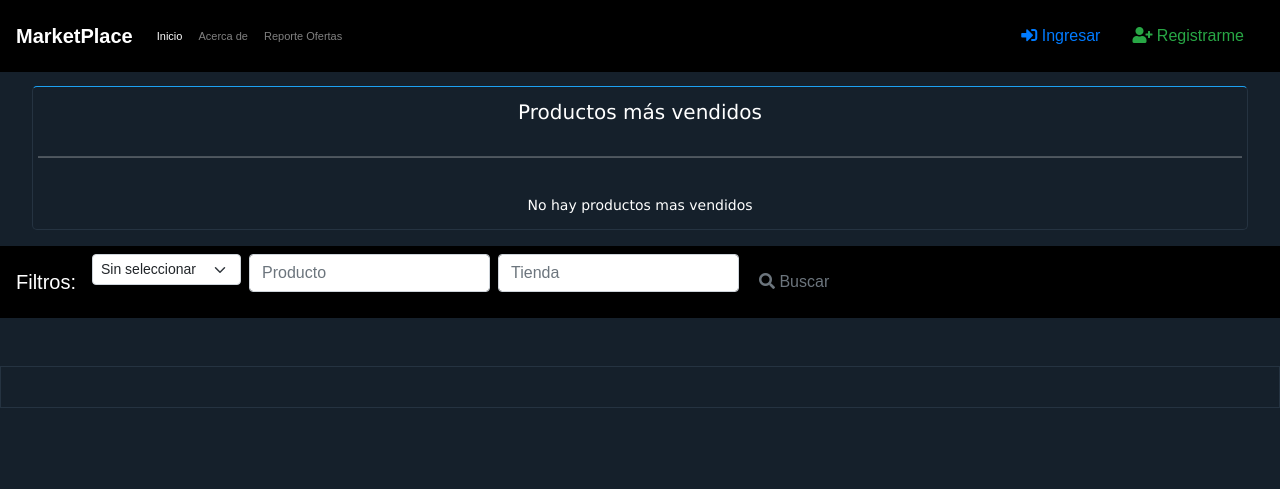
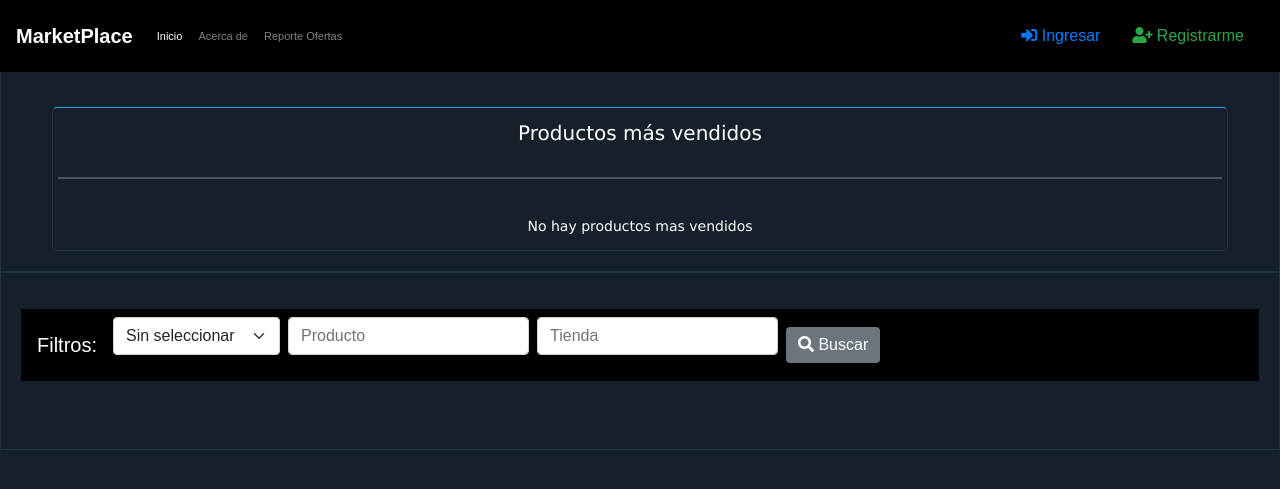
Before and after one commit to bosco11/Proyecto-2-progra4, a CodeIgniter app: page /Proyecto2-progra4/ in a window 1280 px wide. Shown: the top 489 px of the page. Run offline with CodeIgniter, Linux system fonts and the light colour scheme; data that the repository does not hold is empty; some libraries are stand-ins or nearby versions.

Commit message:
add style

```diff
--- a/marketplace/application/views/comprador/compradorHome.php
+++ b/marketplace/application/views/comprador/compradorHome.php
@@ -207,14 +207,14 @@
 							</div>
 						</li>
 
-						<li class="nav-item dropdown notifications-nav ">
+						<li class="nav-item dropdown notifications-nav">
 							<a class="nav-link dropdown-toggle" id="navbarDropdownMenuLink151" data-toggle="dropdown" aria-haspopup="true" aria-expanded="true">
 								<span class="badge badge-pill bg-danger"><?php echo count($notificaciones) ?></span>
 								<span><i class="fas fa-bell" style="font-size: 27px; margin-top: 5px;"></i></span>
 							</a>
 							<div class="dropdown-menu dropdown-menu-right" aria-labelledby="navbarDropdownMenuLink151">
 								<?php foreach ($notificaciones as $notificacion) { ?>
-									<a class="dropdown-item" href="<?php echo site_url('/tienda/ocultarNotificacion/' . $notificacion['id_notificaciones']."/".$notificacion['id_productos']) ?>">
+									<a class="dropdown-item" href="<?php echo site_url('/tienda/ocultarNotificacion/' . $notificacion['id_notificaciones'] . "/" . $notificacion['id_productos']) ?>">
 										<i class="far fa-bell mr-2" aria-hidden="true"></i>
 										<span> <?php echo $notificacion['descripcion'] ?> </span>
 										<span class="float-right"><i class="far fa-eye-slash" aria-hidden="true"></i></span>
@@ -340,7 +340,7 @@
 			"<button type='button' class='btn-close' data-bs-dismiss='alert' aria-label='Close'></button></div>";
 	}
 	?>
-
+	<div id="main_panel">
 		<div id="mas_vendidos">
 			<div class='post_block'>
 				<div class='post_detail' style="text-align: center;">
@@ -417,7 +417,10 @@
 					</div>
 				</div>
 			</div>
+		</div>
+	</div>
 	<!--Navbar-->
+	<div id="main_panel">
 		<nav class="navbar navbar-expand-lg navbar-dark mdb-color lighten-3 mt-3 mb-5" style="background-color: black;">
 
 			<span class="navbar-brand">Filtros:</span>
@@ -428,7 +431,7 @@
 				<ul class="navbar-nav mr-auto">
 					<?php echo form_open('comprador/search', "class=\"d-flex\""); ?>
 					<li class="nav-item me-2">
-						<select name="cmb_categoria" id="cmb_categoria" class="form-select form-select-sm me-2" aria-label=".form-select-sm example">
+						<select name="cmb_categoria" id="cmb_categoria" class="form-select me-2" aria-label=".form-select-sm example">
 							<option value="">Sin seleccionar</option>
 							<?php if (!empty($categorias)) { ?>
 								<?php foreach ($categorias as $cate) { ?>
@@ -439,14 +442,14 @@
 					</li>
 
 					<li class="nav-item me-2">
-						<input id=" txt_producto" name="txt_producto" class="form-control form-sm me-2" placeholder="Producto" aria-label="Search">
+						<input id=" txt_producto" name="txt_producto" class="form-control me-2" placeholder="Producto" aria-label="Search">
 
 					</li>
 					<li class="nav-item me-2">
-						<input id=" txt_tienda" name="txt_tienda" class="form-control form-sm me-2" placeholder="Tienda" aria-label="Search">
+						<input id=" txt_tienda" name="txt_tienda" class="form-control me-2" placeholder="Tienda" aria-label="Search">
 					</li>
 					<li class="nav-item me-2">
-						<button id=" btn_search" name="btn_search" value="btn_search" class="btn  btn-outline-secondary  me-2" type="submit"><i class="fas fa-search"></i> Buscar</button>
+						<button id=" btn_search" name="btn_search" value="btn_search" class="btn btn-secondary me-2" type="submit"><i class="fas fa-search"></i> Buscar</button>
 					</li>
 
 					<?php echo form_close(); ?>
@@ -459,7 +462,6 @@
 
 
 		<!-- traer tiendas de base de datos -->
-		<div id="main_panel">
 		<?php if (!empty($tiendas)) { ?>
 			<?php foreach ($tiendas as $t) { ?>
 				<div class='post_block'>
@@ -536,8 +538,6 @@
 				</div>
 			<?php } ?>
 		<?php } ?>
-		</div>
-		<!-- aqui termina el llamado a las tiendas  -->
 	</div>
 <?php } else {
 	header("location: " . base_url()); //dirección de arranque especificada en config.php y luego en routes.php
--- a/marketplace/application/views/tienda/addProducto.php
+++ b/marketplace/application/views/tienda/addProducto.php
@@ -25,7 +25,7 @@ if ($this->session->userdata['logged_in']['logged_in'] == TRUE) { ?>
             <nav class="navbar navbar-dark bg-dark justify-content-between">
                 <div class="container-fluid">
                     <?php echo form_open('tienda/tiendaHome'); ?>
-                    <button type="submit" name="btn_return" id="btn_return" class="boton" title="Regresar">←</button>
+                    <button type="submit" name="btn_return" id="btn_return" class="boton" title="Regresar"><i class="fas fa-arrow-left"></i></button>
                     <?php echo form_close(); ?>
                 </div>
             </nav>
--- a/marketplace/application/views/tienda/tiendahome.php
+++ b/marketplace/application/views/tienda/tiendahome.php
@@ -35,7 +35,7 @@ if ($this->session->userdata['logged_in']['logged_in'] == TRUE) { ?>
 							</a>
 						</li>
 						<li class="nav-item">
-							<a class="nav-link waves-effect" href="<?php echo site_url('tienda/ventas/' . $this->session->userdata['logged_in']['users_id']); ?>">Reporte tienda
+							<a class="nav-link waves-effect" href="<?php echo site_url('tienda/ventas/' . $this->session->userdata['logged_in']['users_id']); ?>">Reporte de ventas
 							</a>
 						</li>
 					</ul>
@@ -119,6 +119,7 @@ if ($this->session->userdata['logged_in']['logged_in'] == TRUE) { ?>
 			</div>
 		</nav>
 		<br>
+		<div id="main_panel">
 			<div class="box-header">
 				<h3 align="center">PRODUCTOS</h3>
 				<div id="tableview">
@@ -160,6 +161,8 @@ if ($this->session->userdata['logged_in']['logged_in'] == TRUE) { ?>
 
 				</div>
 			</div>
+
+		</div>
 	</div>
 <?php
 } else {
--- a/marketplace/resources/css/style.css
+++ b/marketplace/resources/css/style.css
@@ -68,7 +68,6 @@ img {
 	width: auto;
 	margin: auto;
 	height: 130%;
-	overflow: auto;
 	border: 1px solid #253341;
 	padding: 20px;
 }
```
Also changed, not shown: marketplace/application/views/comprador/ruleta.php (+20 -13 lines), marketplace/application/views/user/add.php (+11 -5 lines), marketplace/application/views/user/edit.php (+8 -2 lines), marketplace/application/views/user/social.php (+8 -4 lines), marketplace/resources/img/tienda.png, 1 other file. Lines whose indentation alone changed are shown as unchanged.
